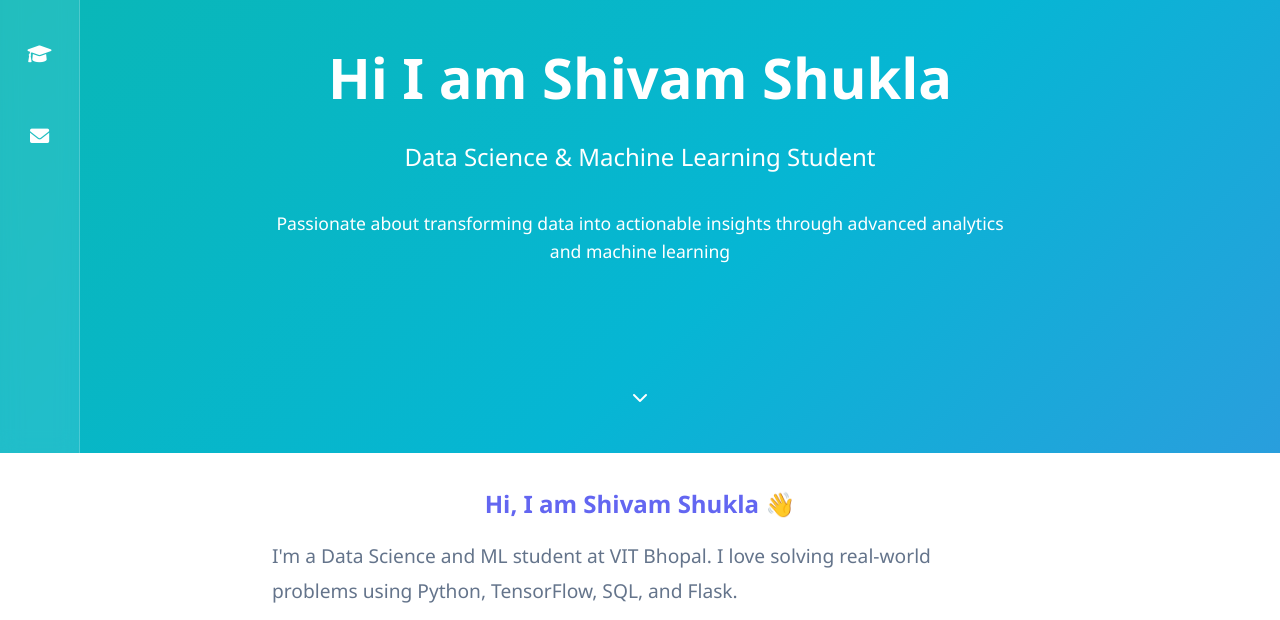
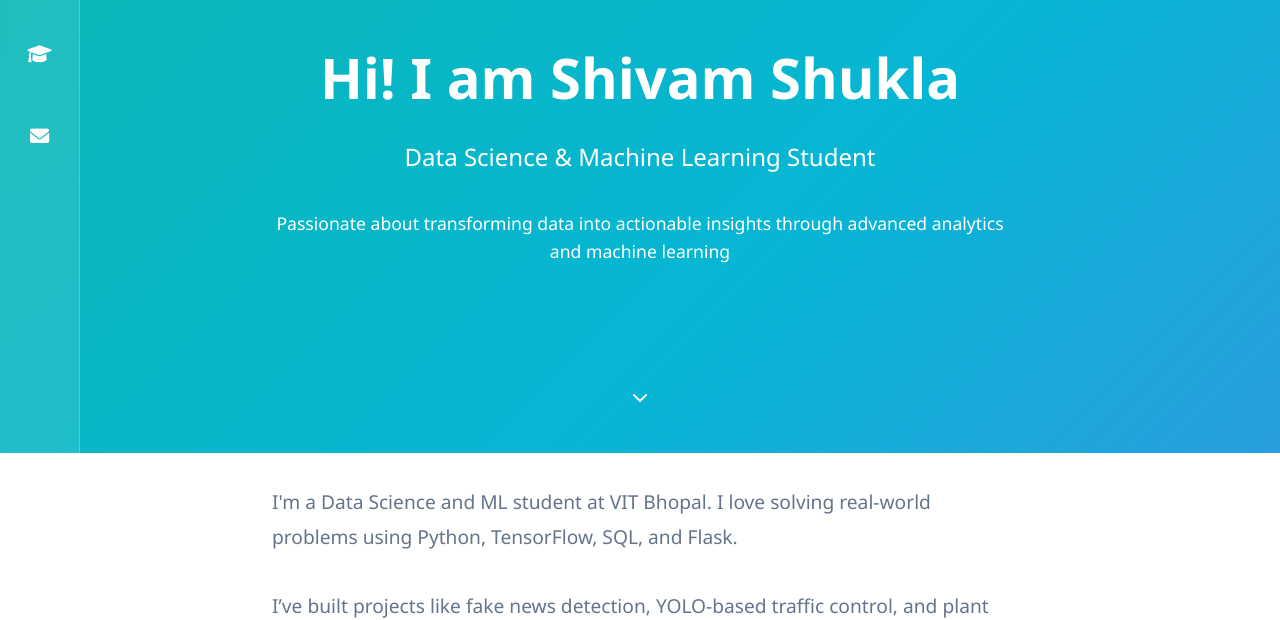
Before and after one commit to Abhijayshah/portfolio-2, a plain HTML site: page index.html in a window 1280 px wide. Shown: the part 347-967 px from the top of the page. Drawn offline with Linux system fonts and the light colour scheme.

Commit message:
Update index.html

```diff
--- a/index.html
+++ b/index.html
@@ -623,7 +623,7 @@
     <section class="hero" id="hero">
         <div class="hero-content">
             <img src="https://avatars.githubusercontent.com/u/116748063?v=4" alt="Shivam Shukla" class="profile-image">
-            <h1>Hi I am Shivam Shukla</h1>
+            <h1>Hi! I am Shivam Shukla</h1>
             <p class="subtitle">Data Science & Machine Learning Student</p>
             <p class="description">Passionate about transforming data into actionable insights through advanced analytics and machine learning</p>
         </div>
@@ -678,14 +678,11 @@
         <body>
 
                 <section style="padding: 2rem; max-width: 800px; margin: auto;">
-                        <h1 style="text-align:center; color: var(--primary-color); margin-bottom: 1rem;">
-                                Hi, I am Shivam Shukla 👋
-                        </h1>
 
                         <p style="font-size: 1.2rem; color: var(--text-muted); line-height: 1.8;">
                                 I'm a Data Science and ML student at VIT Bhopal. I love solving real-world problems using Python, TensorFlow, SQL, and Flask.<br><br>
 
-                                I’ve built projects like fake news detection, YOLO-based traffic control, and plant disease classification. I’ve solved 500+ DSA problems and have a CGPA of 8.64.<br><br>
+                                I’ve built projects like fake news detection, YOLO-based traffic control, and plant disease classification.<br><br>
 
                                 I'm open to internships and collaborations in data science and machine learning.
                         </p>
```
